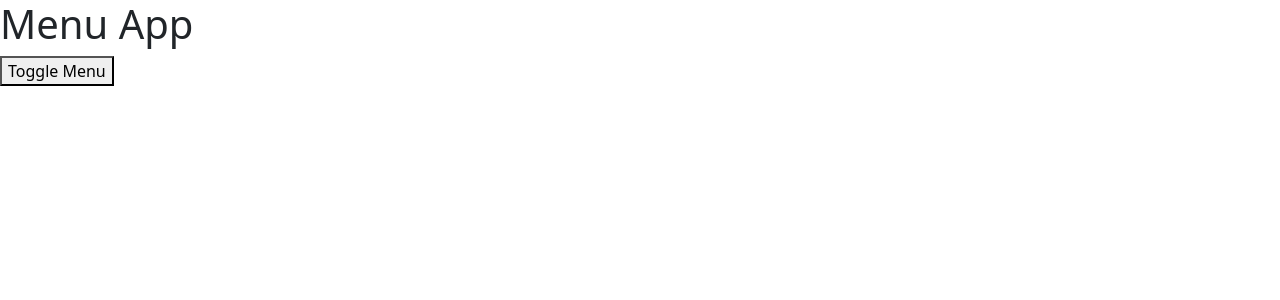
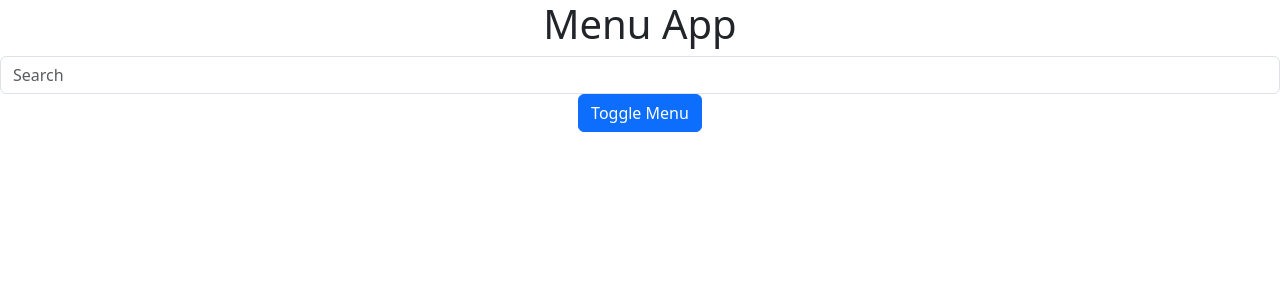
Before and after one commit to AlfinhiHD/Zettabyte_Intern, an Angular app in the folder angular-project/: page / in a window 1280 px wide. Shown: the top 300 px of the page. Built offline with nearby package versions, Linux system fonts and the light colour scheme.

Commit message:
add changes

```diff
--- a/angular-project/src/app/menu/card-menu/card-menu.component.html
+++ b/angular-project/src/app/menu/card-menu/card-menu.component.html
@@ -1,9 +1,8 @@
-<div class="card" style="width: 18rem;">
+<div class="card mb-5" style="width: 25rem;">
     <img [src]="menu.image" class="card-img-top" [alt]="menu.name">
     <!-- <img src="{{menu.image}}" class="card-img-top" alt="{{menu.name}}"> -->
     <div class="card-body">
       <h5 class="card-title">{{menu.name}}</h5>
       <p class="card-text">{{menu.desc}}</p>
-      <a href="#" class="btn btn-primary">Go somewhere</a>
     </div>
   </div>
--- a/angular-project/src/app/menu/menu.component.html
+++ b/angular-project/src/app/menu/menu.component.html
@@ -1,14 +1,15 @@
-<h1>Menu App</h1>
-<button (click)="toggleMenu()">Toggle Menu</button>
-
-<div *ngIf="showMenu">
-  <div *ngFor="let menu of menus">
-    <app-card-menu [menu]="menu"></app-card-menu>
-  </div>
+<div class="d-flex flex-column align-items-center">
+  <h1>Menu App</h1>
+  <input type="text" class="form-control" placeholder="Search" [(ngModel)]="searchTerm">
+  <button type="button" class="btn btn-primary" (click)="toggleMenu()">
+    Toggle Menu
+  </button>
 </div>
 
-<!-- <div *ngIf="selectedMenu">
-  <h2>{{ selectedMenu.name }}</h2>
-  <img [src]="selectedMenu.image" [alt]="selectedMenu.name">
-  <p>{{ selectedMenu.description }}</p>
-</div> -->
+<div *ngIf="showMenu" class="ms-5 mt-5">
+    <div class="row">
+      <div *ngFor="let menu of filteredMenus" class="col-md-4">
+        <app-card-menu [menu]="menu"></app-card-menu>
+      </div>
+    </div>
+  </div>
--- a/angular-project/src/app/menu/menu.component.ts
+++ b/angular-project/src/app/menu/menu.component.ts
@@ -6,6 +6,7 @@ import { Component, OnInit } from '@angular/core';
   styleUrls: ['./menu.component.scss'],
 })
 export class MenuComponent implements OnInit {
+  searchTerm: string = '';
   showMenu: boolean = false;
   menus: any[] = [
     {
@@ -34,9 +35,9 @@ export class MenuComponent implements OnInit {
     },
     {
       image:
-        '',
+        'https://asset.kompas.com/crops/hgYCTwrFpAN5wQ35-Z2STU9C0vQ=/3x0:700x465/750x500/data/photo/2020/11/08/5fa7d069849e2.jpg',
       name: 'Soto Ayam',
-      desc: '',
+      desc: 'Soto ayam adalah makanan berupa sup ayam yang berisi potongan daging ayam, bihun, dan sayuran.',
     },
     {
       image:
@@ -50,6 +51,10 @@ export class MenuComponent implements OnInit {
     this.showMenu = !this.showMenu;
   }
 
+  get filteredMenus(): any[] {
+    return this.menus.filter(menu => menu.name.toLowerCase().includes(this.searchTerm.toLowerCase()));
+  }
+
   constructor() {}
 
   ngOnInit(): void {}
--- a/angular-project/src/app/menu/menu.module.ts
+++ b/angular-project/src/app/menu/menu.module.ts
@@ -2,6 +2,7 @@ import { NgModule } from '@angular/core';
 import { CommonModule } from '@angular/common';
 import { CardMenuComponent } from './card-menu/card-menu.component';
 import { MenuComponent } from './menu.component';
+import { FormsModule } from '@angular/forms';
 
 
 
@@ -11,7 +12,9 @@ import { MenuComponent } from './menu.component';
     MenuComponent
   ],
   imports: [
-    CommonModule
+    CommonModule,
+    FormsModule
+
   ],
   exports: [
     CardMenuComponent,
```
